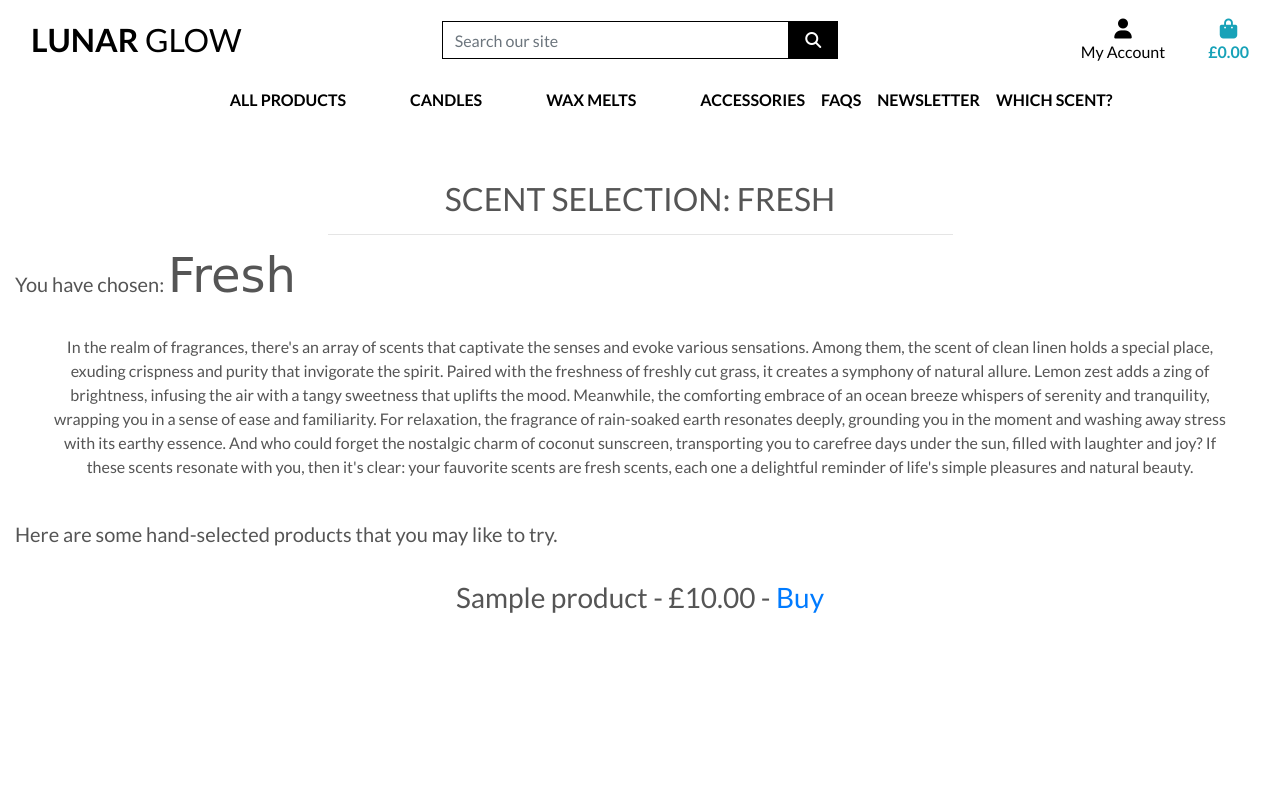
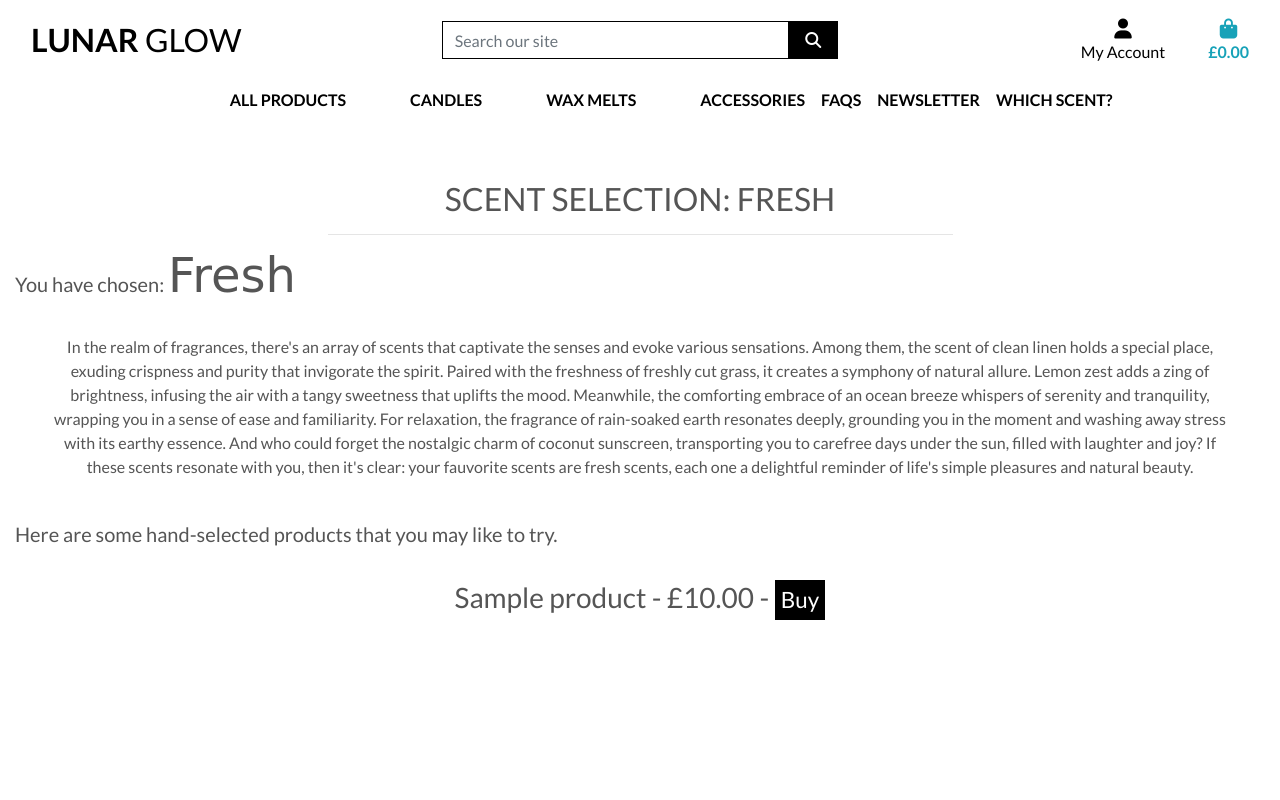
Before and after one commit to D3lyth/lunar_glow, a Django app: page /scentprofile/scentprofile/1/ in a window 1280 px wide. Run offline with Django 4.2, Linux system fonts and the light colour scheme; data comes from the database, SQL or seed files in the repository; tables that the repository leaves empty hold one stand-in row (values such as "Sample post"); parts of the project's set-up code (start-up, migrations or seed data) failed here and were passed over; some libraries are stand-ins or nearby versions; some web fonts are replaced.

Commit message:
Add styling to anchor tag

```diff
--- a/static/css/base.css
+++ b/static/css/base.css
@@ -298,7 +298,6 @@ a.category-badge > span.badge:hover {
 }
 
 
-
 /*  CSS the modal overlay for Newsletter Sign Up */
 
 #modal-overlay {
@@ -427,6 +426,13 @@ a.btn.btn-primary.scentbutton:active {
 
 }
 
+a#buy-selected-scent {
+    color: white;
+    text-decoration: none;
+    background-color: black;
+    font-size: 1.4rem;
+    padding:0.5%;
+}
 
 /* Media Queries */
 
```
